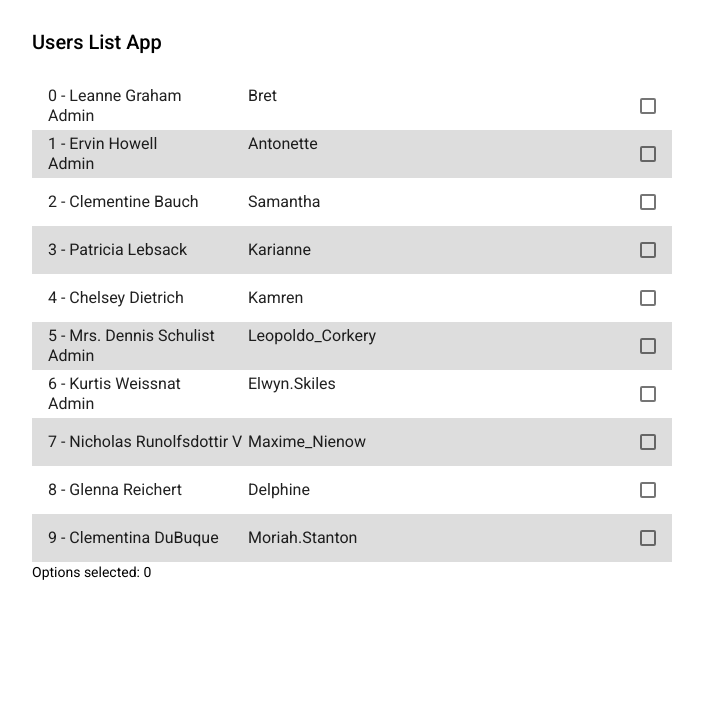
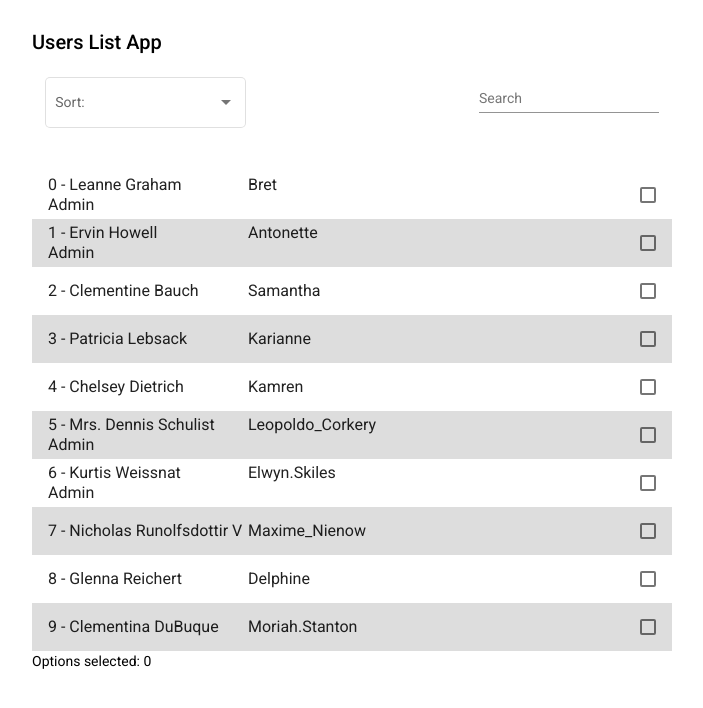
Before and after one commit to vitaliy-fedyay/users-list-angular, an Angular app: page / in a window 1280 px wide. Shown: the top 708 px of the page, without its empty margins (288-991 px from the left). Built offline with nearby package versions, Linux system fonts and the light colour scheme.

Commit message:
added users sort and search forms

```diff
--- /dev/null
+++ b/src/app/shared/user.ts
@@ -0,0 +1,9 @@
+export class User {
+  id: number
+  name: string
+  username: string
+  email: string
+  role: string
+  phone: string
+  website: string
+}
--- a/src/app/users-list/users-list.component.html
+++ b/src/app/users-list/users-list.component.html
@@ -1,3 +1,18 @@
+<div class="line">
+  <mat-form-field appearance="outline">
+    <mat-label>Sort:</mat-label>
+    <mat-select>
+      <mat-option value="0">From "A" to "Z"</mat-option>
+      <mat-option value="1">From "Z" to "A"</mat-option>
+    </mat-select>
+  </mat-form-field>
+
+  <mat-form-field>
+    <mat-label>Search</mat-label>
+    <input matInput placeholder="User search">
+  </mat-form-field>
+</div>
+
 <mat-selection-list #user>
   <mat-list-option *ngFor="let user of usersList; let i = index" [ngClass]="{'grey': i%2}">
     <div>
--- a/src/app/users-list/users-list.component.scss
+++ b/src/app/users-list/users-list.component.scss
@@ -6,3 +6,10 @@
 .grey {
   background-color: #ddd;
 }
+
+.line {
+  margin: 2%;
+  display: flex;
+  justify-content: space-between;
+  align-items: flex-start;
+}
--- a/src/app/users-list/users-list.component.ts
+++ b/src/app/users-list/users-list.component.ts
@@ -1,5 +1,6 @@
 import { Component, OnInit } from '@angular/core';
 import { UsersService } from './../users.service';
+import { User } from '../shared/user';
 
 @Component({
   selector: 'app-users-list',
@@ -8,7 +9,7 @@
 })
 export class UsersListComponent implements OnInit {
 
-  usersList = [];
+  usersList: User[] = [];
   constructor(public usersServise: UsersService) { }
 
   ngOnInit(): void {
--- a/src/app/users.service.ts
+++ b/src/app/users.service.ts
@@ -1,4 +1,5 @@
 import { Injectable } from '@angular/core';
+import { User } from './shared/user';
 
 @Injectable({
   providedIn: 'root'
@@ -7,7 +8,7 @@
 
   constructor() { }
 
-  usersList = [
+  usersList: User[] = [
     {
       id: 1,
       name: 'Leanne Graham',
@@ -104,7 +105,7 @@
     }
   ];
 
-  getUserList() {
+  getUserList(): User[] {
     return this.usersList;
   }
 }
```
Also changed, not shown: src/app/app.module.ts (+14 -1 lines).
